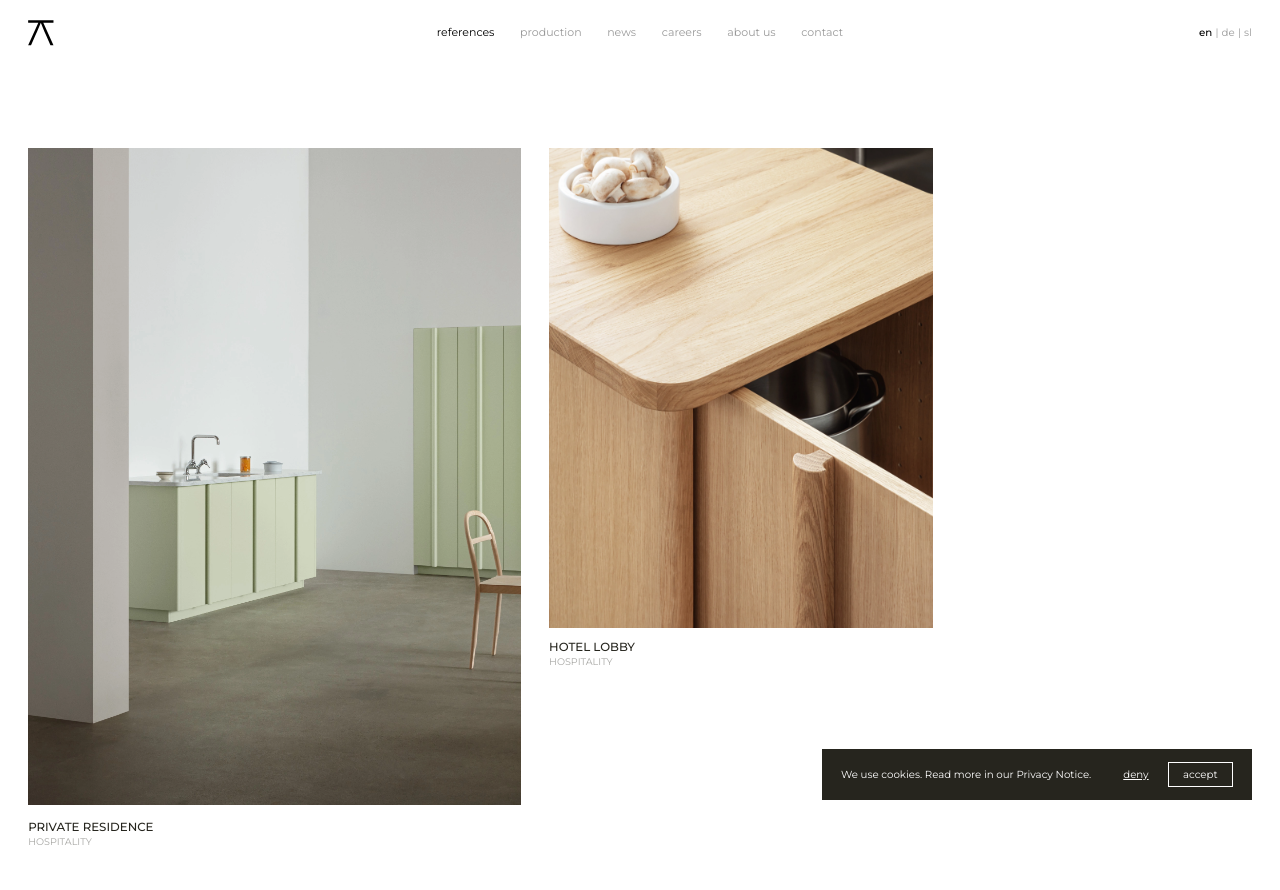
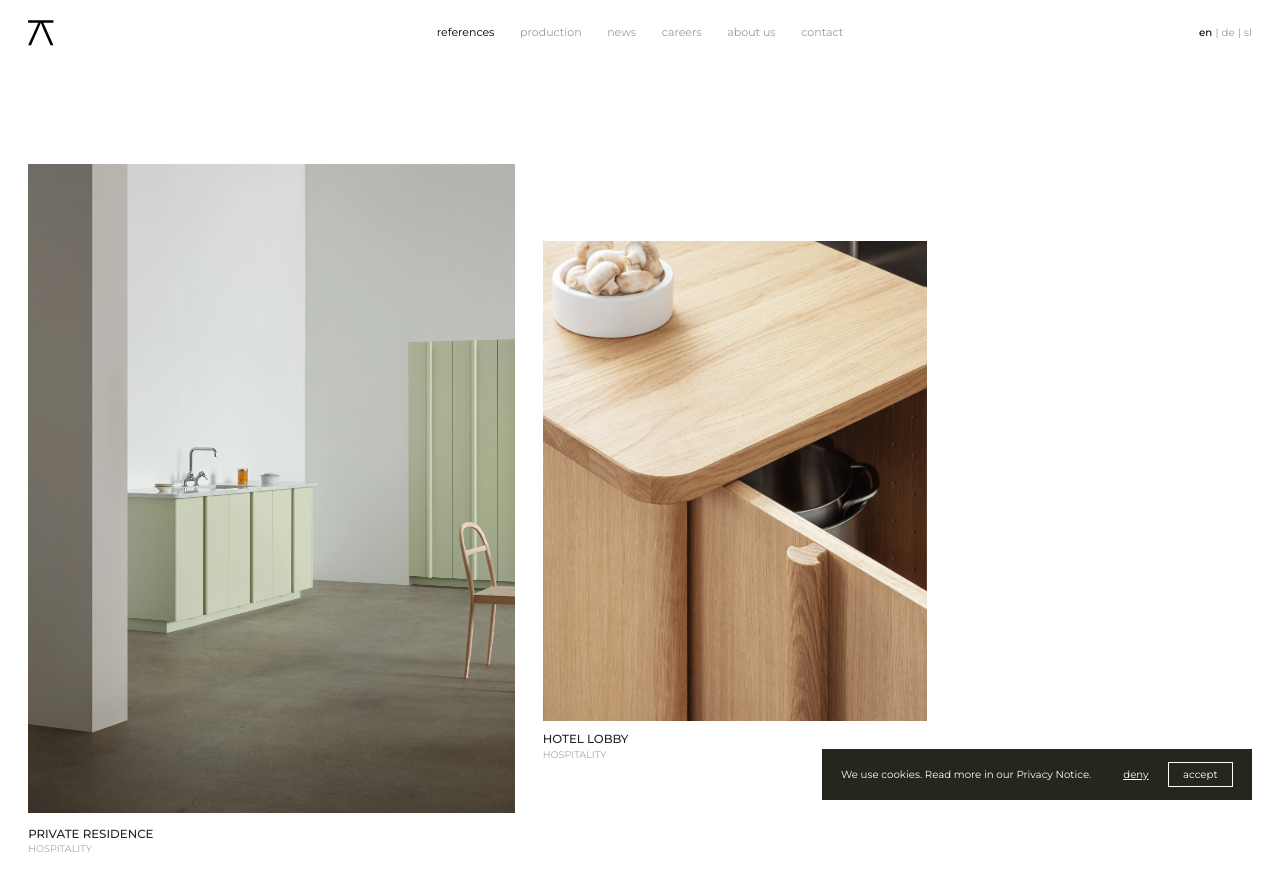
Before and after one commit to jovanovskajovana/atrium-website, a Next.js app: page /en/references in a window 1280 px wide. Shown: the top 890 px of the page. Built offline with nearby package versions, Linux system fonts and the light colour scheme.

Commit message:
Add new projects grid

```diff
--- a/src/app/[locale]/references/page.tsx
+++ b/src/app/[locale]/references/page.tsx
@@ -13,26 +13,70 @@ import useIsomorphicLayoutEffect from '@/hooks/useIsomorphicLayoutEffect'
 
 gsap.registerPlugin(ScrollTrigger)
 
-type LayoutRow = {
-  type: 'pair' | 'pair-reverse' | 'single-center'
-  items: number[]
+type Slot = { width: string; aspect: string; offsetTop: string }
+
+type RowPattern = {
+  justify: string
+  gap?: string
+  pr?: string
+  pl?: string
+  slots: Slot[]
 }
 
-const buildLayout = (total: number): LayoutRow[] => {
-  const cycle: LayoutRow['type'][] = [
-    'pair',
-    'single-center',
-    'pair-reverse',
-    'single-center',
+const PATTERNS: RowPattern[] = [
+  {
+    justify: 'flex-start',
+    gap: '2.2vw',
+    slots: [
+      { width: '38vw', aspect: '3/4', offsetTop: '0' },
+      { width: '30vw', aspect: '4/5', offsetTop: '6vw' },
+    ],
+  },
+  {
+    justify: 'flex-end',
+    pr: '10vw',
+    slots: [{ width: '32vw', aspect: '3/4', offsetTop: '0' }],
+  },
+  {
+    justify: 'flex-end',
+    gap: '2.2vw',
+    slots: [
+      { width: '27vw', aspect: '4/5', offsetTop: '0' },
+      { width: '36vw', aspect: '3/4', offsetTop: '7vw' },
+    ],
+  },
+  {
+    justify: 'flex-start',
+    pl: '14vw',
+    slots: [{ width: '34vw', aspect: '4/5', offsetTop: '0' }],
+  },
+  {
+    justify: 'flex-start',
+    gap: '2.2vw',
+    pl: '4vw',
+    slots: [
+      { width: '34vw', aspect: '4/5', offsetTop: '5vw' },
+      { width: '28vw', aspect: '3/4', offsetTop: '0' },
+    ],
+  },
+  {
+    justify: 'flex-end',
+    slots: [{ width: '33vw', aspect: '3/4', offsetTop: '0' }],
+  },
 ]
-  const rows: LayoutRow[] = []
+
+const buildLayout = (total: number) => {
+  const rows: { pattern: RowPattern; indices: number[] }[] = []
   let idx = 0
   let step = 0
 
   while (idx < total) {
-    const type = cycle[step % cycle.length]
-    const count = type.includes('pair') ? Math.min(2, total - idx) : 1
-    rows.push({ type, items: Array.from({ length: count }, (_, i) => idx + i) })
+    const pattern = PATTERNS[step % PATTERNS.length]
+    const count = Math.min(pattern.slots.length, total - idx)
+    rows.push({
+      pattern,
+      indices: Array.from({ length: count }, (_, i) => idx + i),
+    })
     idx += count
     step++
   }
@@ -43,7 +87,6 @@ const buildLayout = (total: number): LayoutRow[] => {
 const ReferencesPage = () => {
   const t = useTranslations()
   const pageRef = useRef<HTMLElement>(null)
-
   const layout = buildLayout(PROJECTS.length)
 
   useIsomorphicLayoutEffect(() => {
@@ -60,13 +103,8 @@ const ReferencesPage = () => {
         cards.forEach((card, i) => {
           tl.to(
             card,
-            {
-              y: 0,
-              opacity: 1,
-              duration: 1.3,
-              ease: 'power3.out',
-            },
-            0
+            { y: 0, opacity: 1, duration: 1.3, ease: 'power3.out' },
+            i * 0.15
           )
 
           const img = card.querySelector('img')
@@ -75,7 +113,7 @@ const ReferencesPage = () => {
               img,
               { scale: 1.08 },
               { scale: 1, duration: 1.3, ease: 'power3.out' },
-              0
+              i * 0.15
             )
           }
         })
@@ -92,11 +130,31 @@ const ReferencesPage = () => {
     return () => ctx.revert()
   }, [])
 
-  const renderCard = (index: number, width: string, aspect: string) => {
-    const project = PROJECTS[index]
+  return (
+    <main ref={pageRef} className="relative overflow-x-hidden">
+      <section className="flex flex-col gap-[8vw] pt-[20.5vh] pb-[10%] px-[2.2vw]">
+        {layout.map((row, rowIdx) => (
+          <div
+            key={rowIdx}
+            data-ref-row
+            className="flex items-start"
+            style={{
+              justifyContent: row.pattern.justify,
+              gap: row.pattern.gap,
+              paddingRight: row.pattern.pr,
+              paddingLeft: row.pattern.pl,
+            }}
+          >
+            {row.indices.map((projIdx, slotIdx) => {
+              const slot = row.pattern.slots[slotIdx]
+              const project = PROJECTS[projIdx]
 
               return (
-      <div key={project.slug} style={{ width }} data-ref-card>
+                <div
+                  key={project.slug}
+                  data-ref-card
+                  style={{ width: slot.width, marginTop: slot.offsetTop }}
+                >
                   <Link
                     href={{
                       pathname: '/references/[slug]',
@@ -106,19 +164,19 @@ const ReferencesPage = () => {
                   >
                     <div
                       className="relative overflow-hidden w-full"
-            style={{ aspectRatio: aspect }}
+                      style={{ aspectRatio: slot.aspect }}
                     >
                       <Image
                         src={project.image}
-              alt={t(`home.section_4_project_${index + 1}`)}
+                        alt={t(`home.section_4_project_${projIdx + 1}`)}
                         fill
                         className="object-cover transition-transform duration-700 ease-out group-hover:scale-[1.03]"
-              sizes="35vw"
+                        sizes="50vw"
                       />
                       <div className="absolute inset-0 bg-black-100/0 transition-colors duration-500 group-hover:bg-black-100/20" />
                     </div>
                     <p className="text-[0.92vw] font-[500] text-black-100 leading-[1.3] uppercase mt-[3%]">
-            {t(`home.section_4_project_${index + 1}`)}
+                      {t(`home.section_4_project_${projIdx + 1}`)}
                     </p>
                     <p className="text-[0.75vw] text-black-100/40 uppercase">
                       {t(`references.sector_${project.sector}`)}
@@ -126,48 +184,9 @@ const ReferencesPage = () => {
                   </Link>
                 </div>
               )
-  }
-
-  return (
-    <main ref={pageRef} className="relative overflow-x-hidden">
-      <section className="px-[2.2vw] pt-[18.5vh] pb-[10%] flex flex-col gap-[10vw]">
-        {layout.map((row, rowIdx) => {
-          switch (row.type) {
-            case 'pair':
-              return (
-                <div
-                  key={rowIdx}
-                  data-ref-row
-                  className="flex items-start gap-[2.2vw]"
-                >
-                  {renderCard(row.items[0], '38.5vw', '3/4')}
-                  {row.items[1] !== undefined &&
-                    renderCard(row.items[1], '30vw', '4/5')}
+            })}
           </div>
-              )
-
-            case 'pair-reverse':
-              return (
-                <div
-                  key={rowIdx}
-                  data-ref-row
-                  className="flex items-start justify-end gap-[2.2vw]"
-                >
-                  {row.items[0] !== undefined &&
-                    renderCard(row.items[0], '28vw', '4/5')}
-                  {row.items[1] !== undefined &&
-                    renderCard(row.items[1], '38.5vw', '3/4')}
-                </div>
-              )
-
-            case 'single-center':
-              return (
-                <div key={rowIdx} data-ref-row className="flex justify-center">
-                  {renderCard(row.items[0], '35vw', '3/4')}
-                </div>
-              )
-          }
-        })}
+        ))}
       </section>
     </main>
   )
```
Lines whose indentation alone changed are shown as unchanged.
